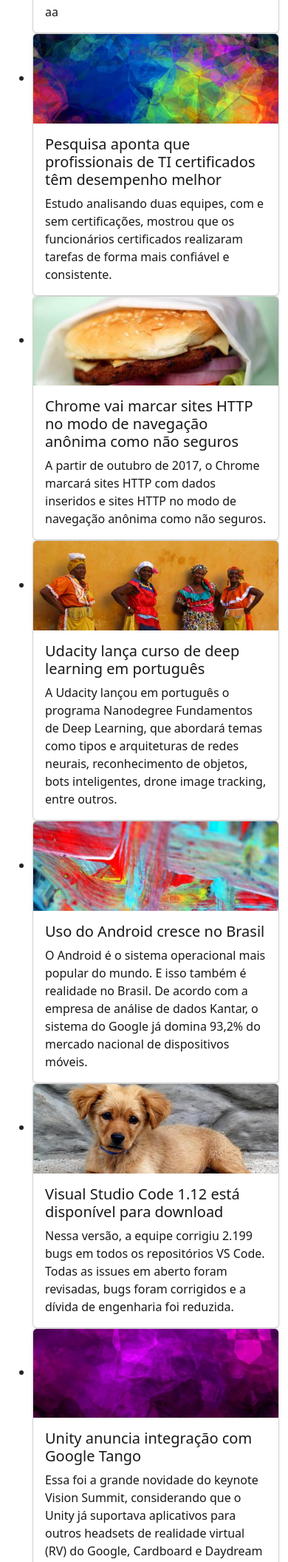
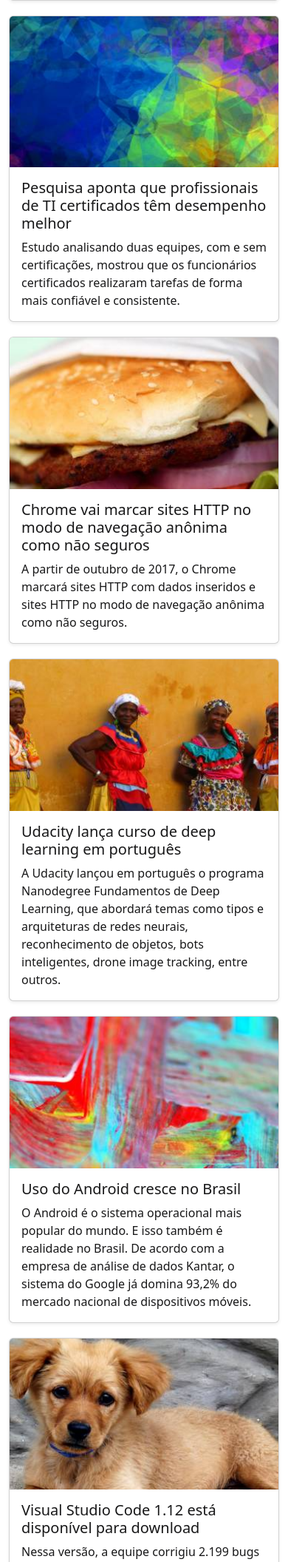
Before and after one commit to rochamolasluizfernando-rgb/microblog_luiz, a PHP site: page /login.php in a window 390 px wide. Shown: the part 764-2875 px from the top of the page at 74% size. Run offline with PHP 8.4, Linux system fonts and the light colour scheme; data comes from the database, SQL or seed files in the repository.

Commit message:
Melhorar o layout de notícias responsivo
Adicione uma grade de notícias com duas colunas que se reduza para uma coluna em telas pequenas, padronize o tamanho das imagens nos cards e restrinja as imagens completas dos artigos à largura disponível.

```diff
--- a/css/style.css
+++ b/css/style.css
@@ -17,3 +17,32 @@
 }
 
 .ajusta-texto { white-space: pre-wrap; }
+
+.lista-noticias {
+    display: grid;
+    grid-template-columns: repeat(2, minmax(0, 1fr));
+    gap: 20px;
+    list-style: none;
+    padding: 0;
+}
+
+.card-noticia {
+    min-width: 0;
+}
+
+.card-noticia img {
+    width: 100%;
+    aspect-ratio: 16 / 9;
+    object-fit: cover;
+}
+
+.noticia-completa .imagem-noticia-completa {
+    max-width: 100%;
+    height: auto;
+}
+
+@media (max-width: 600px) {
+    .lista-noticias {
+        grid-template-columns: minmax(0, 1fr);
+    }
+}
```
